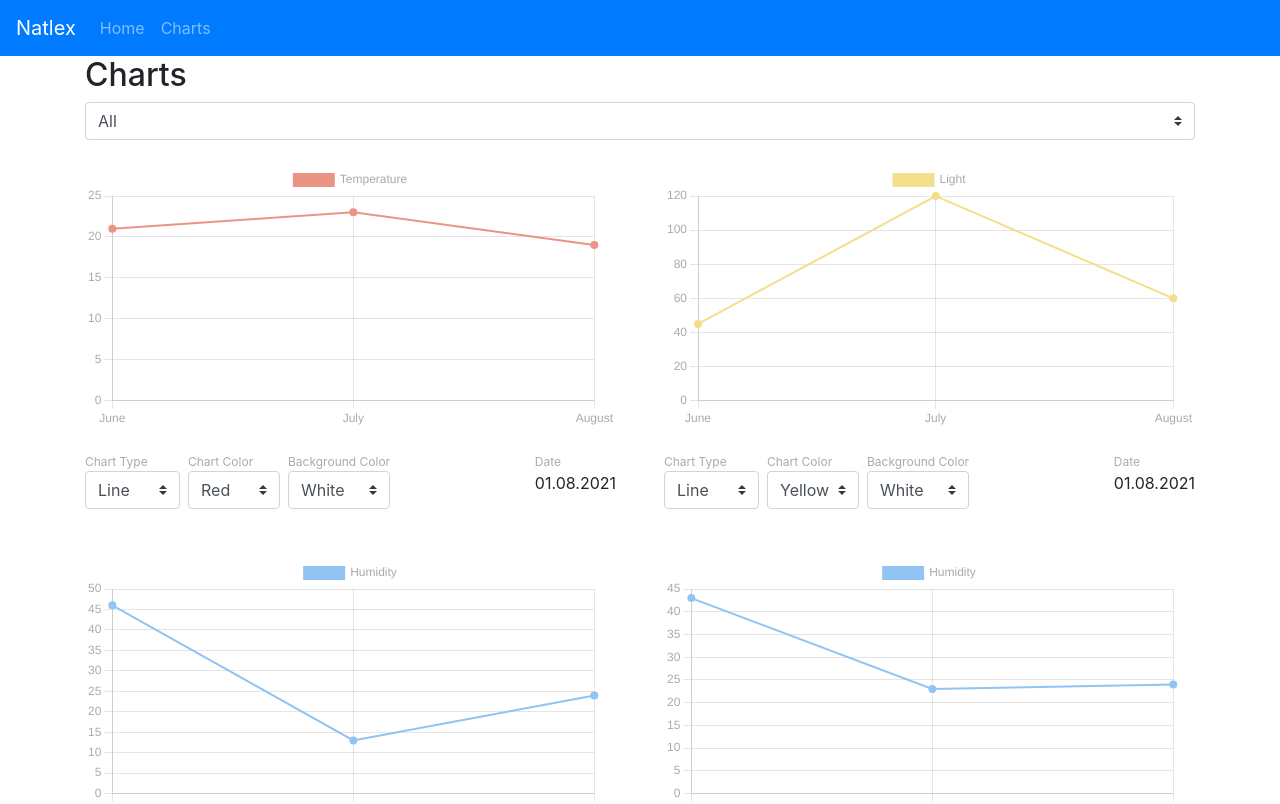
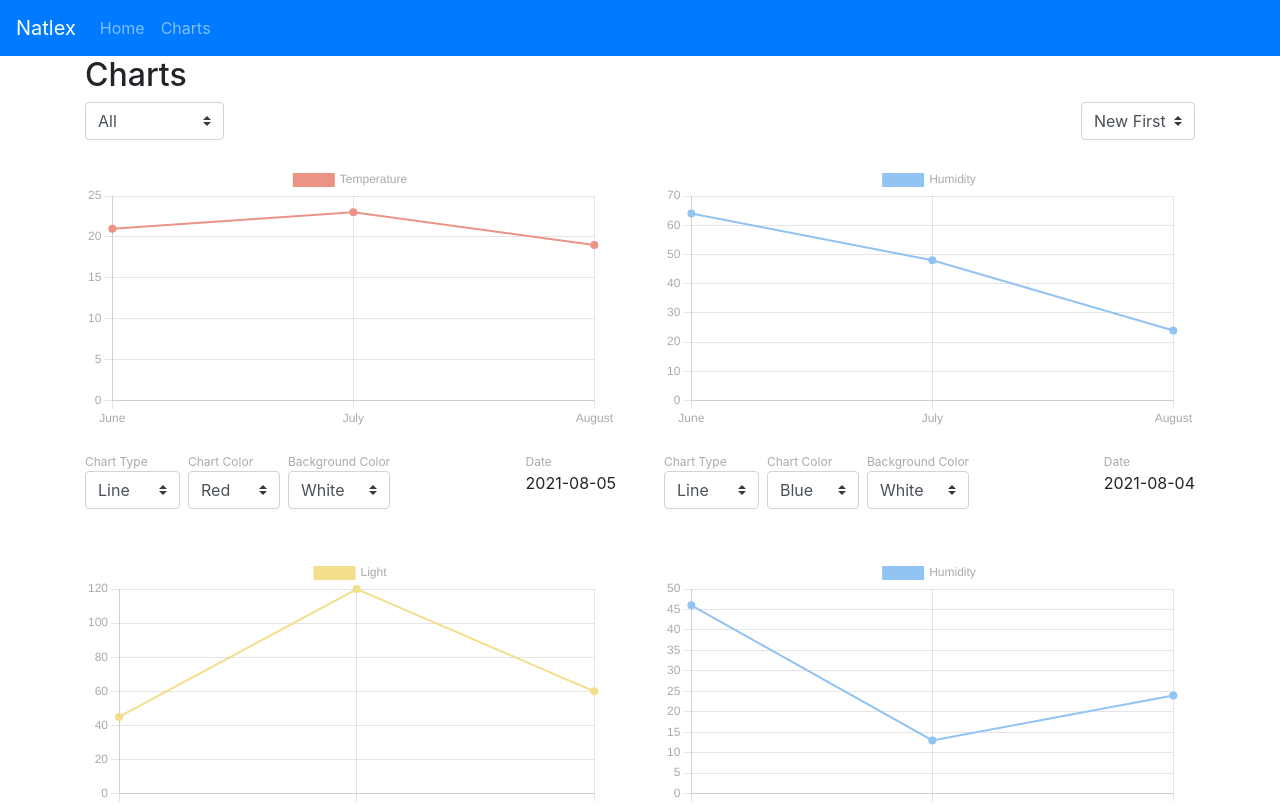
Before and after one commit to hqdrone/nuxt-charts, a Nuxt app: page /charts in a window 1280 px wide. Shown: the top 804 px of the page. Built offline with nearby package versions, Linux system fonts and the light colour scheme.

Commit message:
add sort

```diff
--- a/pages/charts.vue
+++ b/pages/charts.vue
@@ -1,8 +1,8 @@
 <template>
   <div class="charts">
     <h2>Charts</h2>
-    <div class="charts__tools mb-4">
-      <div class="chart__filter">
+    <div class="charts__tools d-flex mb-4">
+      <div class="charts__filter">
         <b-form-select
           v-model="filter"
           :options="[
@@ -13,11 +13,19 @@
            ]"
         ></b-form-select>
       </div>
-      <div class="chart__sort"></div>
+      <div class="charts__sort ml-auto">
+        <b-form-select
+          v-model="sort"
+          :options="[
+            {value: 'newFirst', text: 'New First'},
+            {value: 'oldFirst', text: 'Old First'}
+           ]"
+        ></b-form-select>
+      </div>
     </div>
     <div class="charts__grid">
       <div class="charts__chart"
-           v-for="chart in filterCharts"
+           v-for="chart in filterSortCharts"
            :key="chart.id"
       >
         <app-chart
@@ -38,11 +46,12 @@
     data() {
       return {
         filter: '',
+        sort: 'newFirst',
         charts: [
           {
             id: 1,
             title: 'temperature',
-            date: '01.08.2021',
+            date: '2021-08-05',
             data: {
               labels: ['June', 'July', 'August'],
               datasets: [{
@@ -57,7 +66,7 @@
           {
             id: 2,
             title: 'light',
-            date: '01.08.2021',
+            date: '2021-08-03',
             data: {
               labels: ['June', 'July', 'August'],
               datasets: [{
@@ -72,7 +81,7 @@
           {
             id: 3,
             title: 'humidity',
-            date: '01.08.2021',
+            date: '2021-08-02',
             data: {
               labels: ['June', 'July', 'August'],
               datasets: [{
@@ -87,7 +96,7 @@
           {
             id: 4,
             title: 'humidity',
-            date: '31.07.2021',
+            date: '2021-07-31',
             data: {
               labels: ['June', 'July', 'August'],
               datasets: [{
@@ -100,9 +109,9 @@
             }
           },
           {
-            id: 4,
+            id: 5,
             title: 'humidity',
-            date: '4.08.2021',
+            date: '2021-08-04',
             data: {
               labels: ['June', 'July', 'August'],
               datasets: [{
@@ -118,9 +127,16 @@
       }
     },
     computed: {
-      filterCharts() {
-
-        return this.filter ? this.charts.filter(chart => chart.title === this.filter) : this.charts
+      filterSortCharts() {
+        const ths = this
+        const sortCharts = this.charts.sort(function(a,b){
+          if (ths.sort === 'newFirst') {
+            return Date.parse(b.date) - Date.parse(a.date);
+          } else {
+            return Date.parse(a.date) - Date.parse(b.date);
+          }
+        });
+        return this.filter ? sortCharts.filter(chart => chart.title === this.filter) : sortCharts
       }
     },
     component: {
```
